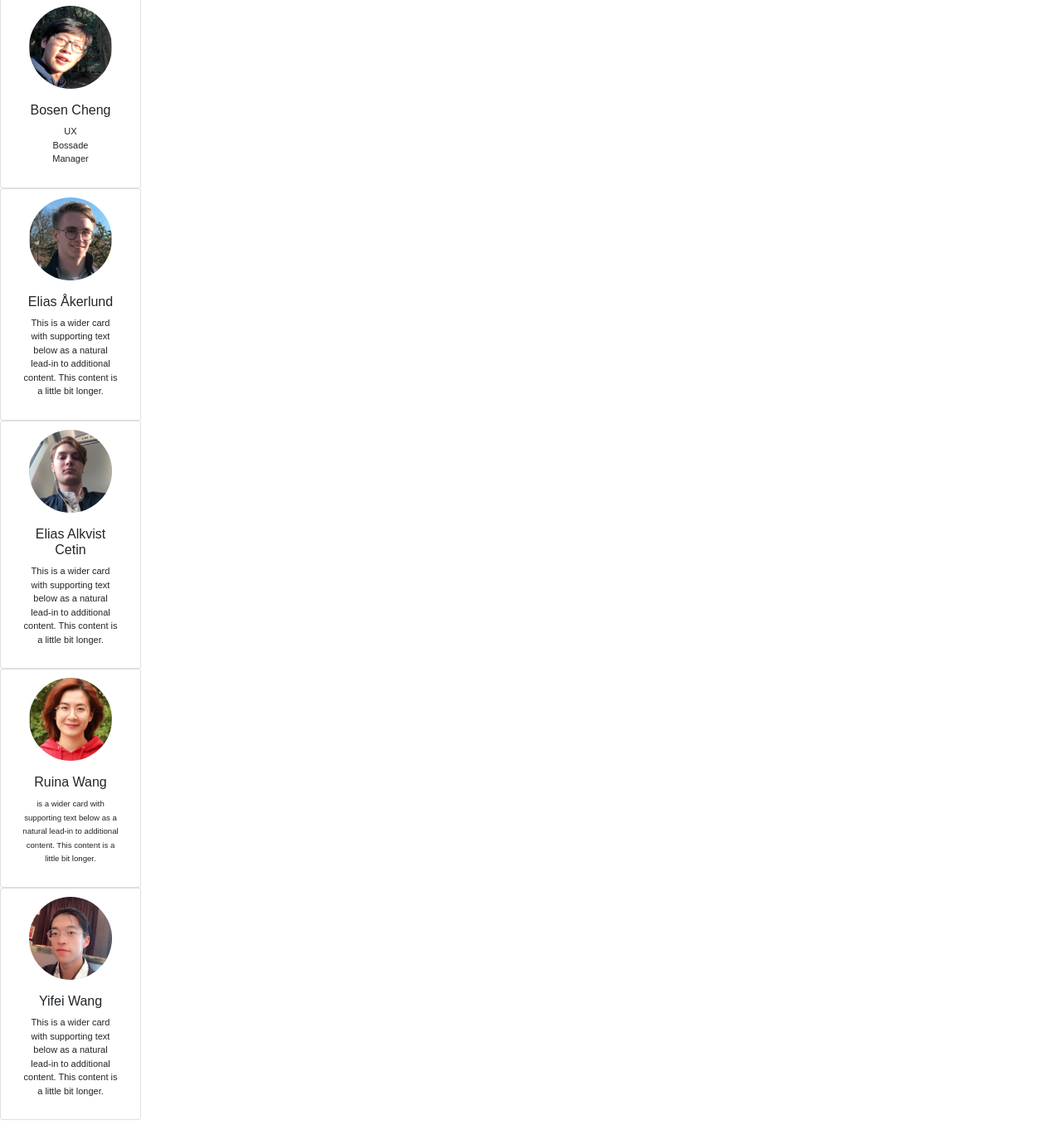
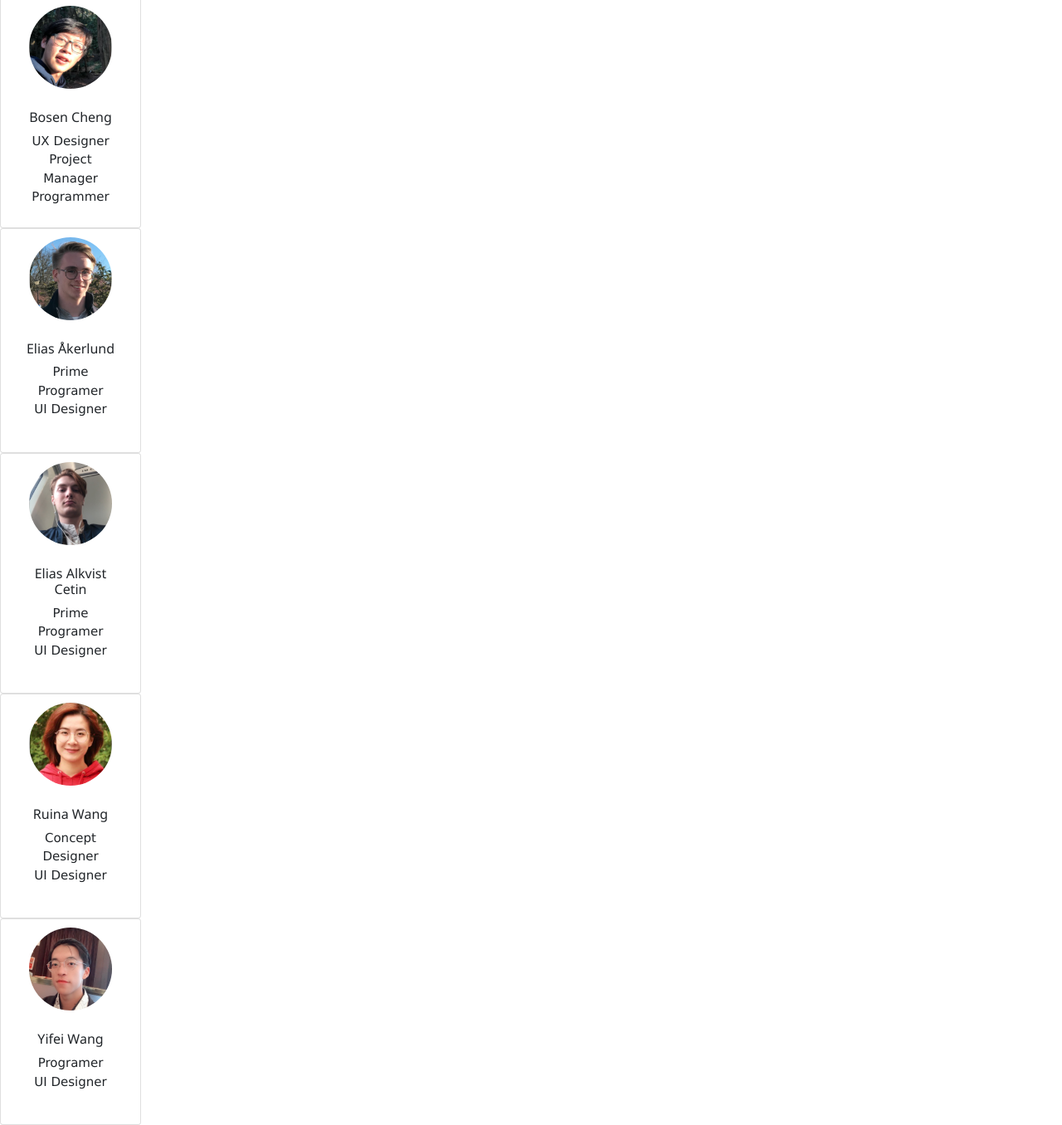
Before and after one commit to Unchained112/LOLDataVisualization, a website: page project/public/aboutUs/aboutUs.html in a window 1280 px wide. Shown: the part 54-1410 px from the top of the page at 83% size. Drawn offline with nearby package versions, Linux system fonts and the light colour scheme; some packages are replaced by stand-ins of ours; files whose address does not match are found by name.

Commit message:
index & about us
Adding AboutUS link in index, add responsibility for about us page

```diff
--- a/project/public/aboutUs/aboutUs.html
+++ b/project/public/aboutUs/aboutUs.html
@@ -3,7 +3,7 @@
 <head>
     <meta charset="utf-8">
     <meta name="viewport" content="width=device-width, initial-scale=1">
-    <title>Player stats</title>
+    <title>About Us</title>
     <!-- update the version number as needed -->
     <script defer src="/__/firebase/8.2.7/firebase-app.js"></script>
     <!-- include only the Firebase features as you need -->
@@ -39,6 +39,9 @@
     <!-- D3.js -->
     <script src="https://cdnjs.cloudflare.com/ajax/libs/d3/3.5.6/d3.min.js" charset="utf-8"></script>
 
+    <!-- W3 CSS -->
+    <link rel="stylesheet" href="https://www.w3schools.com/w3css/4/w3.css">
+    <link rel="stylesheet" href="https://cdnjs.cloudflare.com/ajax/libs/font-awesome/4.3.0/css/font-awesome.min.css">
     <!-- <script src="https://cdn.jsdelivr.net/npm/echarts@4.6.0/dist/echarts.min.js"></script> -->
 
 </head>
@@ -71,9 +74,9 @@
                 <div class="card-body pb-0">
                     <h6 class="card-title">Bosen Cheng</h6>
                     <ul class="infoUl">
-                        <li>UX</li>
-                        <li>Bossade</li>
-                        <li>Manager</li>
+                        <li>UX Designer</li>
+                        <li>Project Manager</li>
+                        <li>Programmer</li>
                     </ul>
                 </div>
             </div>
@@ -83,7 +86,10 @@
                 </div>
                 <div class="card-body">
                     <h6 class="card-title">Elias Åkerlund</h6>
-                    <p class="card-text">This is a wider card with supporting text below as a natural lead-in to additional content. This content is a little bit longer.</p>
+                    <ul class="infoUl">
+                        <li>Prime Programer</li>
+                        <li>UI Designer</li>
+                    </ul>
                 </div>
             </div>
             <div class="card aboutUsCard col-sm-4" >
@@ -92,7 +98,10 @@
                 </div>
                 <div class="card-body">
                     <h6 class="card-title">Elias Alkvist Cetin</h6>
-                    <p class="card-text">This is a wider card with supporting text below as a natural lead-in to additional content. This content is a little bit longer.</p>
+                    <ul class="infoUl">
+                        <li>Prime Programer</li>
+                        <li>UI Designer</li>
+                    </ul>
                 </div>
             </div>
             <div class="card aboutUsCard col-sm-4">
@@ -101,7 +110,10 @@
                 </div>
                 <div class="card-body">
                     <h6 class="card-title">Ruina Wang</h6>
-                    <p class="card-text"><small> is a wider card with supporting text below as a natural lead-in to additional content. This content is a little bit longer.</small></p>
+                    <ul class="infoUl">
+                        <li>Concept Designer</li>
+                        <li>UI Designer</li>
+                    </ul>
                 </div>
             </div>
             <div class="card aboutUsCard col-sm-4">
@@ -110,11 +122,13 @@
                 </div>
                 <div class="card-body">
                     <h6 class="card-title">Yifei Wang</h6>
-                    <p class="card-text">This is a wider card with supporting text below as a natural lead-in to additional content. This content is a little bit longer.</p>
+                    <ul class="infoUl">
+                        <li>Programer</li>
+                        <li>UI Designer</li>
+                    </ul>
                 </div>
             </div>
         </div>
-
 
     </div>
     <!-- <script type="text/javascript" src="echarts.js"></script> -->
```
Also changed, not shown: project/public/index.html (+3 -4 lines).
